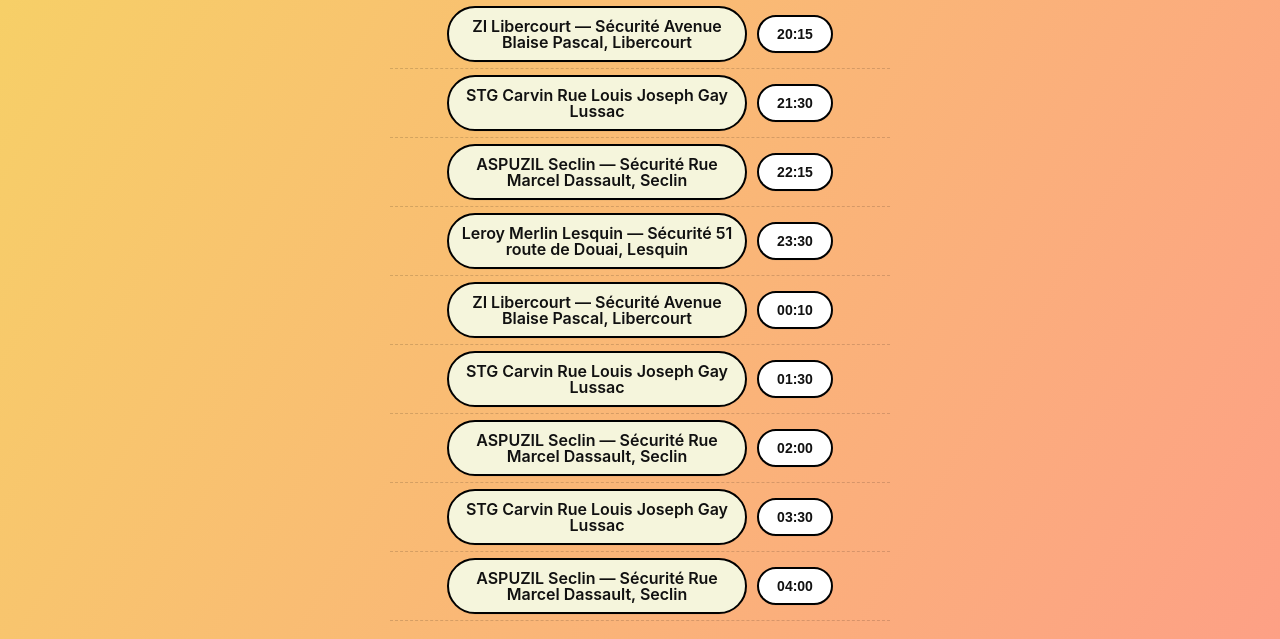
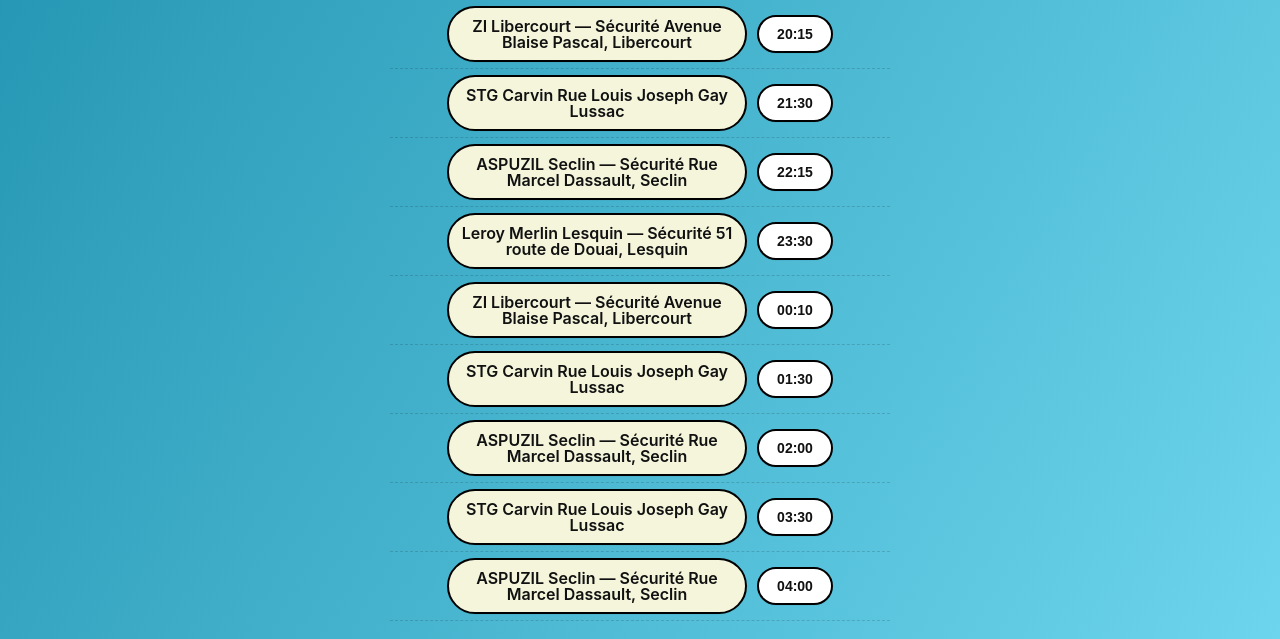
Before and after one commit to Remi-Mason/Rondes-Libercourt-Samedi, a plain HTML site: page index.html in a window 1280 px wide. Shown: the part 225-864 px from the top of the page. Drawn offline with Linux system fonts and the light colour scheme; no server answers.

Commit message:
Update index.html

```diff
--- a/index.html
+++ b/index.html
@@ -17,8 +17,8 @@
   padding: 0;
   min-height: 100vh;
   font-family: -apple-system,BlinkMacSystemFont,"Segoe UI",Roboto,"Helvetica Neue",Arial,system-ui,sans-serif;
-background: linear-gradient(120deg, #f6d365, #fda085);
-  color: #333;
+background: linear-gradient(120deg, #2193b0, #6dd5ed);
+color: #fff;
 }
     .wrap{ max-width:500px; margin:0 auto; padding:12px 14px 18px; }
     header{ display:flex; justify-content:center; align-items:center; padding:2px 0 5px; }
```
